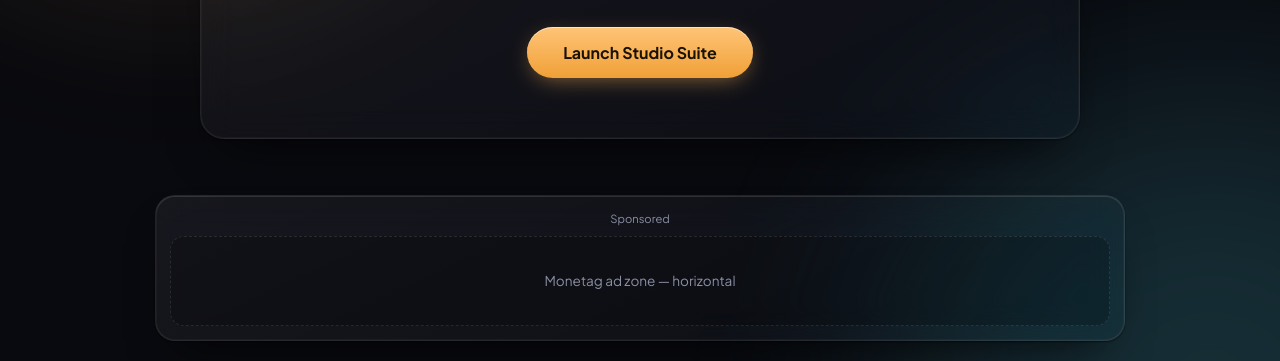
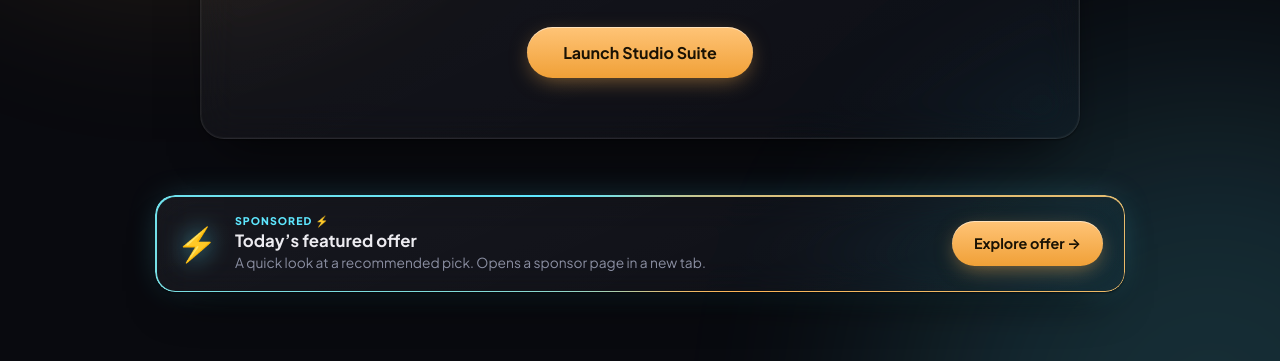
Before and after one commit to nayakjaswant304-dotcom/p2, a plain HTML site: page index.html in a window 1280 px wide. Shown: the part 408-769 px from the top of the page. Drawn offline with Linux system fonts and the light colour scheme.

Commit message:
Update index.html

```diff
--- a/index.html
+++ b/index.html
@@ -183,6 +183,24 @@ nav{overflow-x:auto;justify-content:flex-start;scrollbar-width:none}nav::-webkit
 .swipe{display:block}
 .gen{grid-template-columns:1fr}
 }
+/* sponsored direct-link cards */
+@property --a{syntax:'<angle>';initial-value:0deg;inherits:false}
+.spons{position:relative;display:flex;align-items:center;gap:18px;padding:18px 22px;border-radius:20px;text-decoration:none;color:var(--text);background:var(--glass);backdrop-filter:blur(18px) saturate(140%);-webkit-backdrop-filter:blur(18px) saturate(140%);box-shadow:var(--depth),0 0 34px -10px rgba(94,231,255,.35);isolation:isolate;overflow:hidden;transition:transform .3s ease-out,box-shadow .3s ease-out}
+.spons::before{content:"";position:absolute;inset:0;border-radius:inherit;padding:1.5px;background:conic-gradient(from var(--a),var(--cyan),var(--amber),var(--cyan));-webkit-mask:linear-gradient(#000 0 0) content-box,linear-gradient(#000 0 0);-webkit-mask-composite:xor;mask:linear-gradient(#000 0 0) content-box exclude,linear-gradient(#000 0 0);animation:sp-spin 7s linear infinite;pointer-events:none}
+.spons::after{content:"";position:absolute;top:0;left:-60%;width:36%;height:100%;background:linear-gradient(100deg,transparent,rgba(255,255,255,.13),transparent);transform:skewX(-20deg);animation:sp-shine 5.5s ease-in-out infinite;pointer-events:none}
+@keyframes sp-spin{to{--a:360deg}}
+@keyframes sp-shine{0%,55%{left:-60%}100%{left:135%}}
+.spons:hover{transform:translateY(-3px);box-shadow:var(--depth),0 0 46px -6px rgba(255,180,84,.5)}
+.spons .gem{font-size:2rem;line-height:1;filter:drop-shadow(0 0 12px rgba(94,231,255,.7));animation:float 4.5s ease-in-out infinite}
+.spons .tx{display:flex;flex-direction:column;text-align:left;min-width:0}
+.sp-tag{font-size:.66rem;font-weight:800;letter-spacing:.1em;text-transform:uppercase;color:var(--cyan)}
+.spons b{font-size:1.05rem;line-height:1.35}
+.sub2{color:var(--muted);font-size:.86rem}
+.spons .go{margin-left:auto;flex:none;border-radius:999px;padding:11px 22px;font-weight:700;font-size:.9rem;color:#1a1204;background:linear-gradient(180deg,#ffc477,#f0a037);box-shadow:inset 0 1px 0 rgba(255,255,255,.5),0 6px 22px -6px rgba(255,180,84,.6);transition:transform .25s ease-out,box-shadow .25s ease-out}
+.spons:hover .go{transform:translateX(3px);box-shadow:inset 0 1px 0 rgba(255,255,255,.5),0 10px 28px -6px rgba(255,180,84,.8)}
+.spons:focus-visible{outline:2px solid var(--amber);outline-offset:4px}
+.spons.slim{margin-top:20px;padding:14px 20px}
+@media(max-width:560px){.spons{flex-wrap:wrap}.spons .go{margin-left:0;width:100%;text-align:center}}
 @media(prefers-reduced-motion:reduce){*,*::before,*::after{animation:none!important;transition-duration:.01ms!important}.orb{display:none}.reveal{opacity:1;transform:none}html{scroll-behavior:auto}}
 </style>
 </head>
@@ -212,8 +230,8 @@ nav{overflow-x:auto;justify-content:flex-start;scrollbar-width:none}nav::-webkit
       </div>
     </section>
 
-    <div class="ad glass ad-wide reveal" style="--d:0s" aria-label="Sponsored">
-      <small>Sponsored</small><div class="ad-slot" id="monetag-wide">Monetag ad zone — horizontal</div>
+    <div class="ad-wide reveal" style="--d:0s">
+      <a class="spons" href="https://omg10.com/4/11871854" target="_blank" rel="sponsored noopener noreferrer"><span class="gem" aria-hidden="true">⚡</span><span class="tx"><span class="sp-tag">Sponsored ⚡</span><b>Today’s featured offer</b><span class="sub2">A quick look at a recommended pick. Opens a sponsor page in a new tab.</span></span><span class="go">Explore offer →</span></a>
     </div>
 
     <section>
@@ -240,6 +258,7 @@ nav{overflow-x:auto;justify-content:flex-start;scrollbar-width:none}nav::-webkit
       <div class="head rise"><h2>Soundscape Mixer</h2><p>Switch on any loop and set its level. Layer as many as you like.</p></div>
       <div class="viz-card glass rise" style="--d:.1s"><canvas id="viz" role="img" aria-label="Live audio visualizer"></canvas><p class="state" id="eqState">Visualizer idle. Switch on a loop to start.</p></div>
       <div class="mixer" id="mixer"></div>
+      <a class="spons slim" href="https://omg10.com/4/11871854" target="_blank" rel="sponsored noopener noreferrer"><span class="gem" aria-hidden="true">💠</span><span class="tx"><span class="sp-tag">Sponsored 💠</span><b>Support the studio: see a featured offer</b><span class="sub2">Opens a sponsor page in a new tab.</span></span><span class="go">View offer →</span></a>
     </section>
     <section class="panel" id="panel-particles">
       <div class="head rise"><h2>Particle Sandbox</h2><p>Click or drag to spawn neon particles. Flick the cursor to throw them.</p></div>
@@ -266,6 +285,7 @@ nav{overflow-x:auto;justify-content:flex-start;scrollbar-width:none}nav::-webkit
           <div class="row" style="margin:0"><button class="btn" id="pxClear">Clear Grid</button><button class="btn pri" id="pxSave">Download PNG</button></div>
         </div>
       </div></div>
+      <a class="spons slim" href="https://omg10.com/4/11871854" target="_blank" rel="sponsored noopener noreferrer"><span class="gem" aria-hidden="true">🟢</span><span class="tx"><span class="sp-tag">Sponsored 🟢</span><b>Love pixel art? See a featured offer</b><span class="sub2">Opens a sponsor page in a new tab.</span></span><span class="go">View offer →</span></a>
     </section>
     <section class="panel" id="panel-beats">
       <div class="head rise"><h2>Beat Maker</h2><p>Tap steps to build a loop, set the tempo, then shape your own sound.</p></div>
@@ -294,6 +314,7 @@ nav{overflow-x:auto;justify-content:flex-start;scrollbar-width:none}nav::-webkit
           <p class="note" id="bmMsg" role="status"></p>
         </div>
       </div>
+      <a class="spons slim" href="https://omg10.com/4/11871854" target="_blank" rel="sponsored noopener noreferrer"><span class="gem" aria-hidden="true">✨</span><span class="tx"><span class="sp-tag">Sponsored ✨</span><b>Enjoying the beats? Check out a featured offer</b><span class="sub2">Opens a sponsor page in a new tab.</span></span><span class="go">View offer →</span></a>
     </section>
   </main>
 </div>
```
